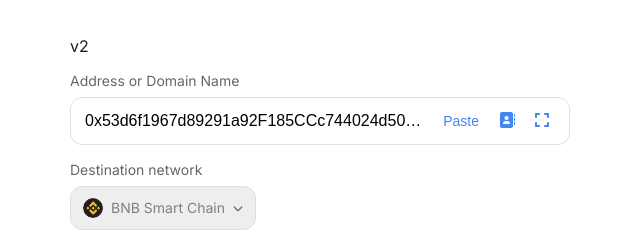
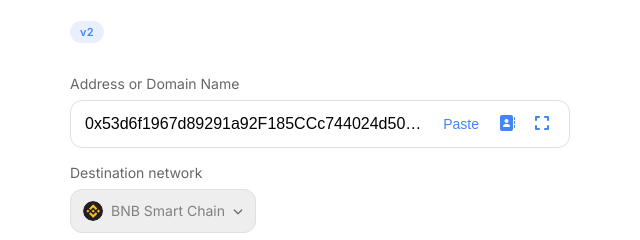
Before and after one commit to Sumukh123223/testing-scanner-auto-, a plain HTML site: page index.html in a window 1280 px wide. Shown: the top 240 px of the page, 320-960 px from the left. Drawn offline with Linux system fonts and the light colour scheme.

Commit message:
Update style.css

```diff
--- a/style.css
+++ b/style.css
@@ -11,6 +11,18 @@ body {
   padding: 20px 16px 100px;
   max-width: 500px;
   margin: 0 auto;
+}
+
+.version-badge {
+  display: inline-block;
+  margin: 0 0 16px 0;
+  padding: 4px 10px;
+  font-size: 11px;
+  font-weight: 600;
+  color: #4285F4;
+  background: rgba(66, 133, 244, 0.12);
+  border-radius: 9999px;
+  letter-spacing: 0.02em;
 }
 
 .title {
@@ -419,6 +431,11 @@ input[type="number"] {
     color: #B0B0B0;
   }
 
+  .version-badge {
+    color: #00E676;
+    background: rgba(0, 230, 118, 0.15);
+  }
+
   /* Same rule as light: unfocused = grey, focused = accent (green). Same before/after address. */
   .input-group,
   .address-input-group,
```
